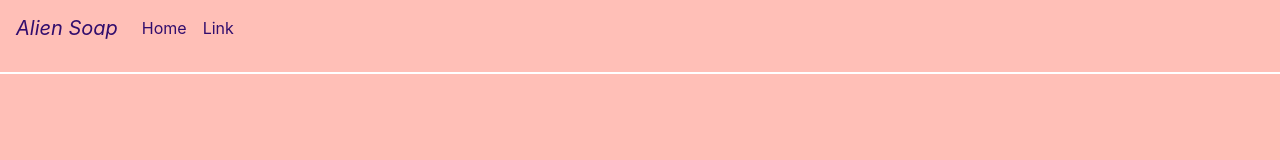
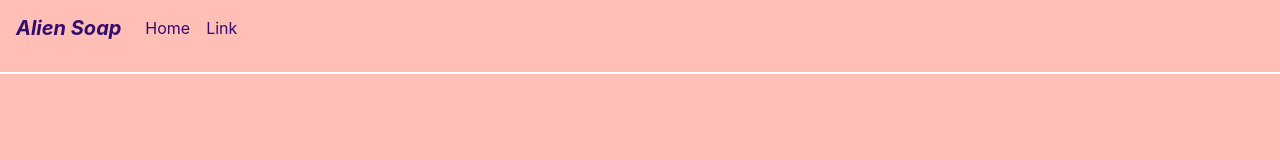
Before and after one commit to programhunter/angular, an Angular app: page / in a window 1280 px wide. Shown: the top 160 px of the page. Built offline with nearby package versions, Linux system fonts and the light colour scheme; some icons are missing.

Commit message:
1 file modified

```diff
--- a/src/app/navbar/navbar.component.html
+++ b/src/app/navbar/navbar.component.html
@@ -1,5 +1,5 @@
 <nav class="navbar navbar-expand-lg navbar-light sticky-top gray-back">
-  <a class="navbar-brand purple" href="#"><em>Alien Soap</em></a>
+  <a class="navbar-brand purple" href="#"><em><b>Alien Soap</b></em></a>
   <button class="navbar-toggler" type="button" data-toggle="collapse" data-target="#navbarSupportedContent" aria-controls="navbarSupportedContent" aria-expanded="false" aria-label="Toggle navigation">
     <span class="navbar-toggler-icon py-1"><i class="jam jam-bathtub purple"></i></span>
   </button>
```
